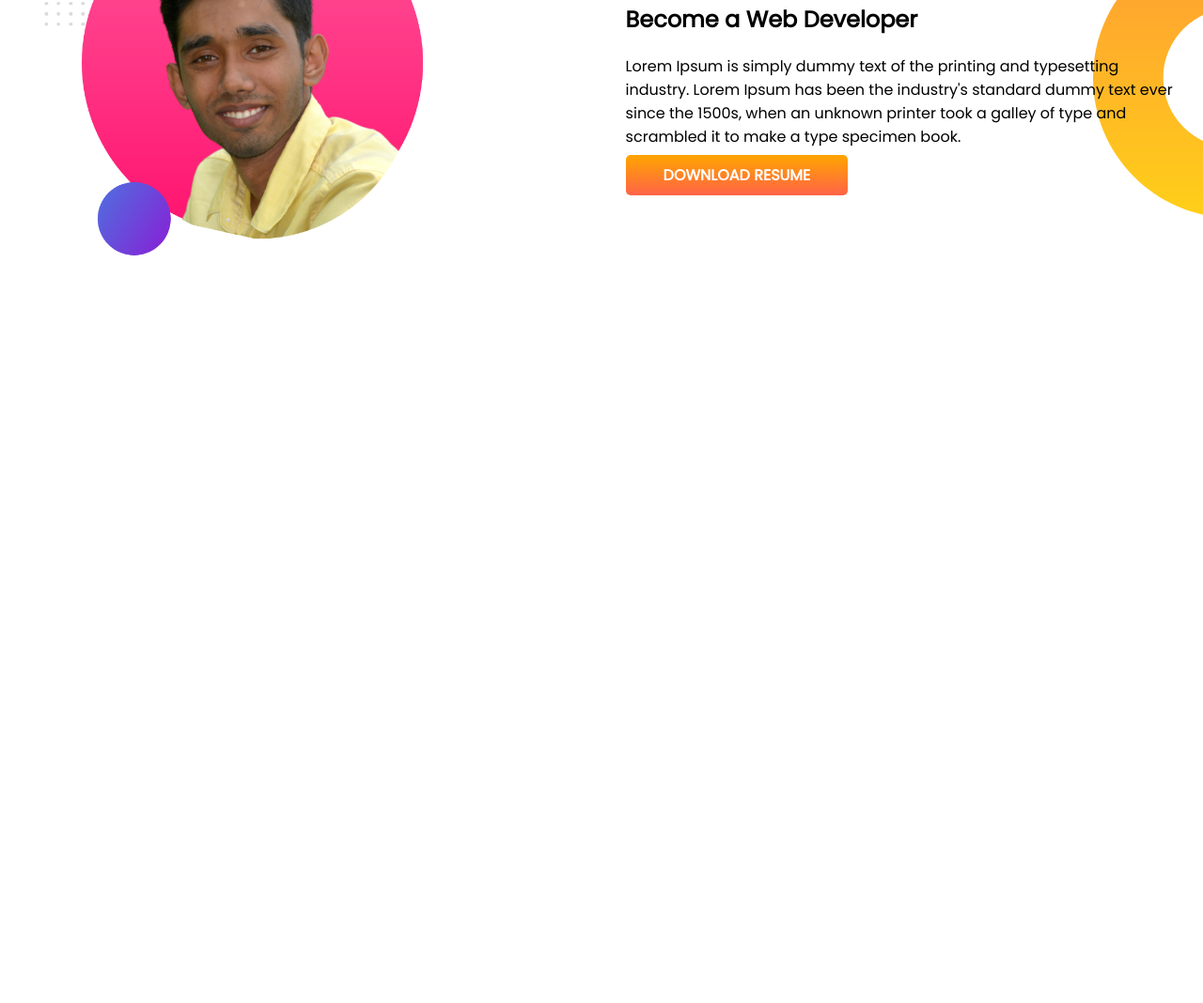
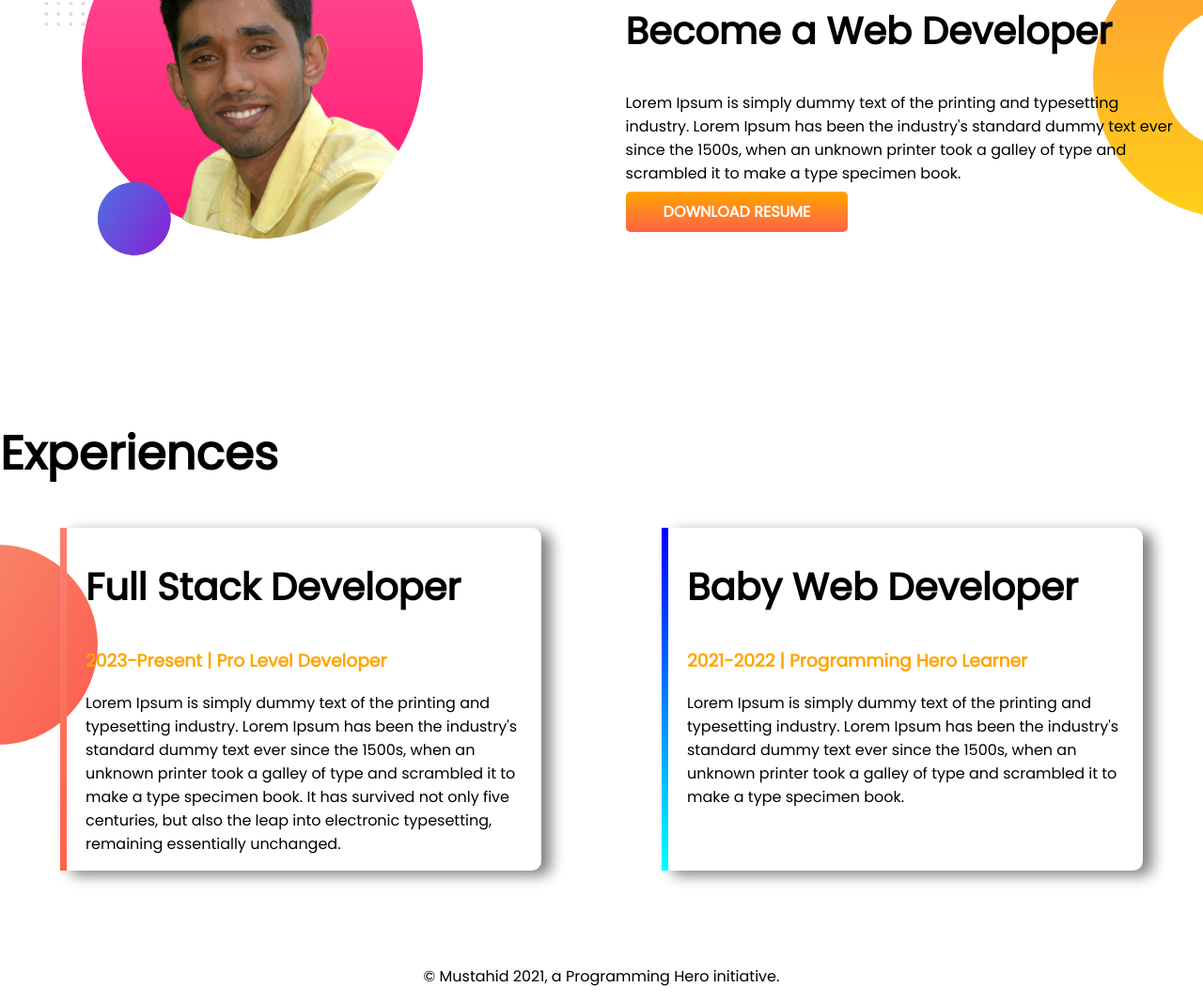
Before and after one commit to mustahidanik/developer-portfolio, a plain HTML site: page index.html in a window 1280 px wide. Shown: the part 806-1874 px from the top of the page at 94% size. Before the commit the page ends 1252 px from the top, so only its background shows below. Drawn offline with Linux system fonts and the light colour scheme.

Commit message:
footer and experience added

```diff
--- a/index.html
+++ b/index.html
@@ -14,7 +14,7 @@
 </head>
 
 <body>
-    <section class="top-banner">
+    <section class="top-banner flexible-container">
         <div class="half-width">
             <h1>Welcome to</h1>
             <h1>Portfolio of <span class="orange-color">Mustahid!</span></h1>
@@ -29,7 +29,7 @@
             <img src="images/anik bg.png" alt="">
         </div>
     </section>
-    <section class="dream-big">
+    <section class="dream-big flexible-container">
         <div class="half-width">
             <img src="images/anik bg1.png" alt="">
         </div>
@@ -43,6 +43,33 @@
         </div>
 
     </section>
+    <section class="experience-area">
+        <h1>Experiences</h1>
+        <div class="flexible-container">
+            <div id="full-stack" class="experience-item">
+                <h2>Full Stack Developer</h2>
+                <h3 class="orange-color">2023-Present | Pro Level Developer</h3>
+                <p>Lorem Ipsum is simply dummy text of the printing and typesetting industry. Lorem Ipsum has been the
+                    industry's standard dummy text ever since the 1500s, when an unknown printer took a galley of type
+                    and
+                    scrambled it to make a type specimen book. It has survived not only five centuries, but also the
+                    leap
+                    into electronic typesetting, remaining essentially unchanged.</p>
+            </div>
+            <div id="web-dev" class="experience-item">
+                <h2>Baby Web Developer</h2>
+                <h3 class="orange-color">2021-2022 | Programming Hero Learner</h3>
+                <p>Lorem Ipsum is simply dummy text of the printing and typesetting industry. Lorem Ipsum has been the
+                    industry's standard dummy text ever since the 1500s, when an unknown printer took a galley of type
+                    and
+                    scrambled it to make a type specimen book.</p>
+            </div>
+        </div>
+
+    </section>
+    <footer>
+        <p>© Mustahid 2021, a Programming Hero initiative.</p>
+    </footer>
 </body>
 
 </html>
--- a/style.css
+++ b/style.css
@@ -5,10 +5,13 @@ body{
 h1{
     font-size: 50px;
 }
+h2{
+    font-size: 40px;
+}
 .orange-color{
     color: orange;
 }
-section{
+.flexible-container{
     display: flex;
     margin-bottom: 100px;
 }
@@ -36,3 +39,29 @@ section{
     background-repeat: no-repeat;
     background-position: right;
 }
+.experience-area{
+    background-image: url(images/exp-bg.png);
+    background-repeat: no-repeat;
+    background-position: left;
+}
+.experience-item{
+    width: 40%;
+    margin-left: 5%;
+    margin-right: 5%;
+    padding-left: 20px;
+    border-radius: 10px;
+    box-shadow: 10px 5px 15px gray;
+}
+#web-dev{
+    border-left: 7px solid;
+    border-image: linear-gradient(blue, cyan);
+    border-image-slice: 1;
+}
+#full-stack{
+    border-left: 7px solid;
+    border-image: linear-gradient(salmon, tomato);
+    border-image-slice: 1;
+}
+footer p{
+    text-align: center;
+}
```
